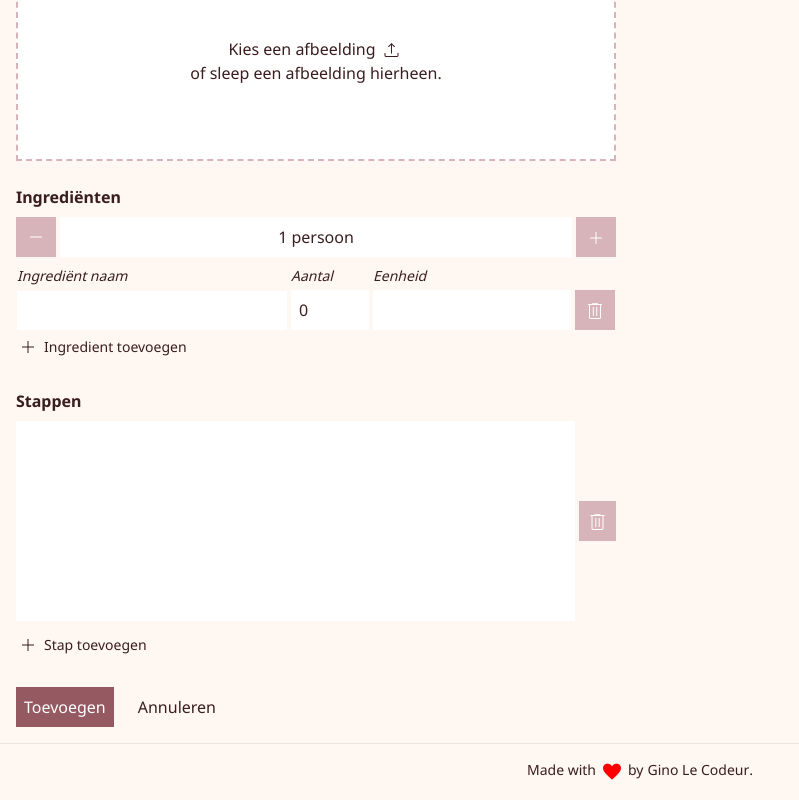
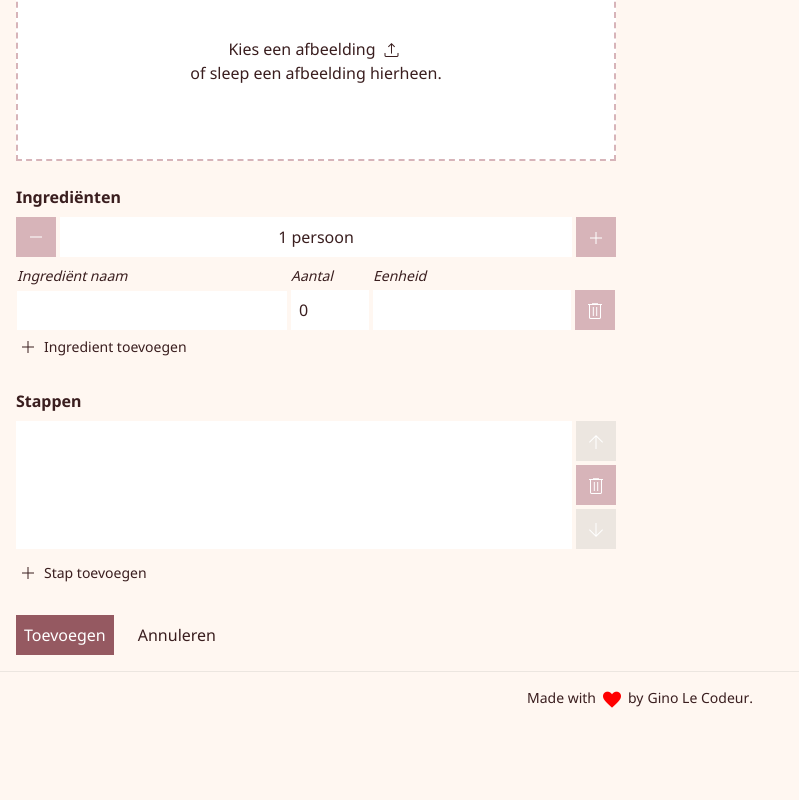
Before and after one commit to GinoLeCodeur/my-recipes, a Next.js app: page /recipe/manage/add in a window 1280 px wide. Shown: the part 608-1408 px from the top of the page, without its empty margins (0-799 px from the left). After the commit the page ends 1336 px from the top, so only its background shows below. Built offline with nearby package versions, Linux system fonts and the light colour scheme; no server answers; the database is empty.

Commit message:
feat: add recipe step reorder

```diff
--- a/src/app/recipe/manage/RecipeStepsForm.tsx
+++ b/src/app/recipe/manage/RecipeStepsForm.tsx
@@ -1,6 +1,6 @@
 'use client';
 
-import { RecipeStep } from '@/types';
+import { Recipe, RecipeStep } from '@/types';
 import { ChangeEvent, useEffect, useState } from 'react';
 
 export const RecipeStepsForm = ({
@@ -13,7 +13,8 @@ export const RecipeStepsForm = ({
     const [recipeSteps, setRecipeSteps] = useState<RecipeStep[]>([
         {
             recipeStepId: 0,
-            description: ''
+            description: '',
+            order: 0
         },
     ]);
 
@@ -39,7 +40,8 @@ export const RecipeStepsForm = ({
     const addRecipeStep = () => {
         const newRecipeStep: RecipeStep = {
             recipeStepId: 0,
-            description: ''
+            description: '',
+            order: recipeSteps.length
         };
         const newRecipeSteps = [...recipeSteps, newRecipeStep];
 
@@ -51,13 +53,64 @@ export const RecipeStepsForm = ({
             setRecipeSteps([
                 {
                     recipeStepId: 0,
-                    description: ''
+                    description: '',
+                    order: 0
                 }
             ]);
             return;
         }
         const newRecipeSteps = recipeSteps;
         newRecipeSteps.splice(rowIndex, 1);
+
+        setRecipeSteps([...newRecipeSteps]);
+    };
+
+    const reorderStep = (step: RecipeStep, position: 'up' | 'down') => {
+        if (
+            (step.order === 0 && position === 'up') ||
+            (step.order === (recipeSteps.length - 1) && position === 'down')
+        ) {
+            alert('Recept stap kan niet verplaatst worden!');
+            return;
+        }
+
+        const newRecipeSteps = [...recipeSteps];
+
+        switch (position) {
+            case 'up':
+                newRecipeSteps.map((originalStep) => {
+                    switch (originalStep.order) {
+                        case step.order:
+                            return {
+                                ...originalStep,
+                                order: originalStep.order--
+                            }
+                        case step.order - 1:
+                            return {
+                                ...originalStep,
+                                order: originalStep.order++,
+                            };
+                    }
+                });
+                break;
+            case 'down':
+                newRecipeSteps.reverse().map((originalStep) => {
+                    switch (originalStep.order) {
+                        case step.order:
+                            return {
+                                ...originalStep,
+                                order: originalStep.order++,
+                            };
+                        case step.order + 1:
+                            return {
+                                ...originalStep,
+                                order: originalStep.order--,
+                            };
+                    }
+                });
+                break;
+        }
+        newRecipeSteps.sort((a, b) => a.order - b.order);
 
         setRecipeSteps([...newRecipeSteps]);
     };
@@ -78,14 +131,26 @@ export const RecipeStepsForm = ({
                 Stappen
             </h4>
             {recipeSteps?.map((step, index) => (
-                <div key={index} className="relative flex items-center mb-2">
+                <div key={index} className="relative flex items-stretch mb-2">
                     <textarea
                         name={`description_${index}`}
                         value={step.description}
-                        className="block w-full h-[200px] mr-[4px] p-2 bg-white autofill:shadow-[inset_0_0_0px_1000px_rgb(255,255,255)] resize-none"
+                        className="block w-full mr-[4px] p-2 bg-white autofill:shadow-[inset_0_0_0px_1000px_rgb(255,255,255)] resize-none fs-content"
                         onChange={handleChange(index)}
                         aria-labelledby="recipe_steps"
                     />
+                    <div className="flex flex-col justify-center gap-1">
+                        <button
+                            type="button"
+                            className="flex items-center justify-center w-[40px] h-[40px] bg-[#d7b4b9] disabled:bg-[#ece6e0]"
+                            onClick={() => reorderStep(step, 'up')}
+                            title="Verplaats omhoog"
+                            disabled={step.order === 0}
+                        >
+                            <span className="block material-symbols-outlined -mb-[2px] text-white">
+                                arrow_upward
+                            </span>
+                        </button>
                         <button
                             type="button"
                             className="flex items-center justify-center w-[40px] h-[40px] bg-[#d7b4b9]"
@@ -96,6 +161,18 @@ export const RecipeStepsForm = ({
                                 delete
                             </span>
                         </button>
+                        <button
+                            type="button"
+                            className="flex items-center justify-center w-[40px] h-[40px] bg-[#d7b4b9] disabled:bg-[#ece6e0]"
+                            onClick={() => reorderStep(step, 'down')}
+                            title="Verplaats omlaag"
+                            disabled={step.order === (recipeSteps.length - 1)}
+                        >
+                            <span className="block material-symbols-outlined -mb-[2px] text-white">
+                                arrow_downward
+                            </span>
+                        </button>
+                    </div>
                 </div>
             ))}
             <div>
--- a/src/types/index.ts
+++ b/src/types/index.ts
@@ -11,7 +11,7 @@ export type Recipe = {
 export type RecipeStep = {
     recipeStepId: number;
     description: string;
-    order?: number;
+    order: number;
 };
 
 export type Ingredient = {
```
Lines whose indentation alone changed are shown as unchanged.
